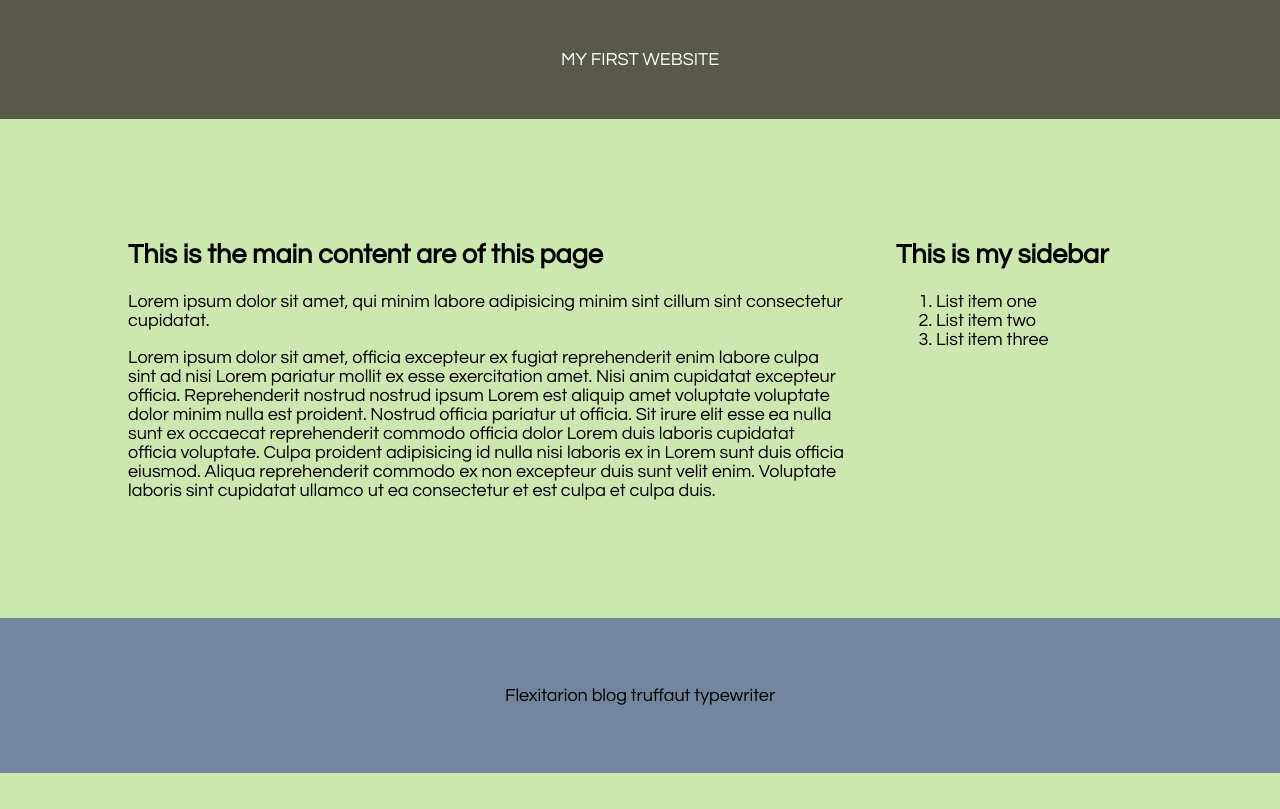
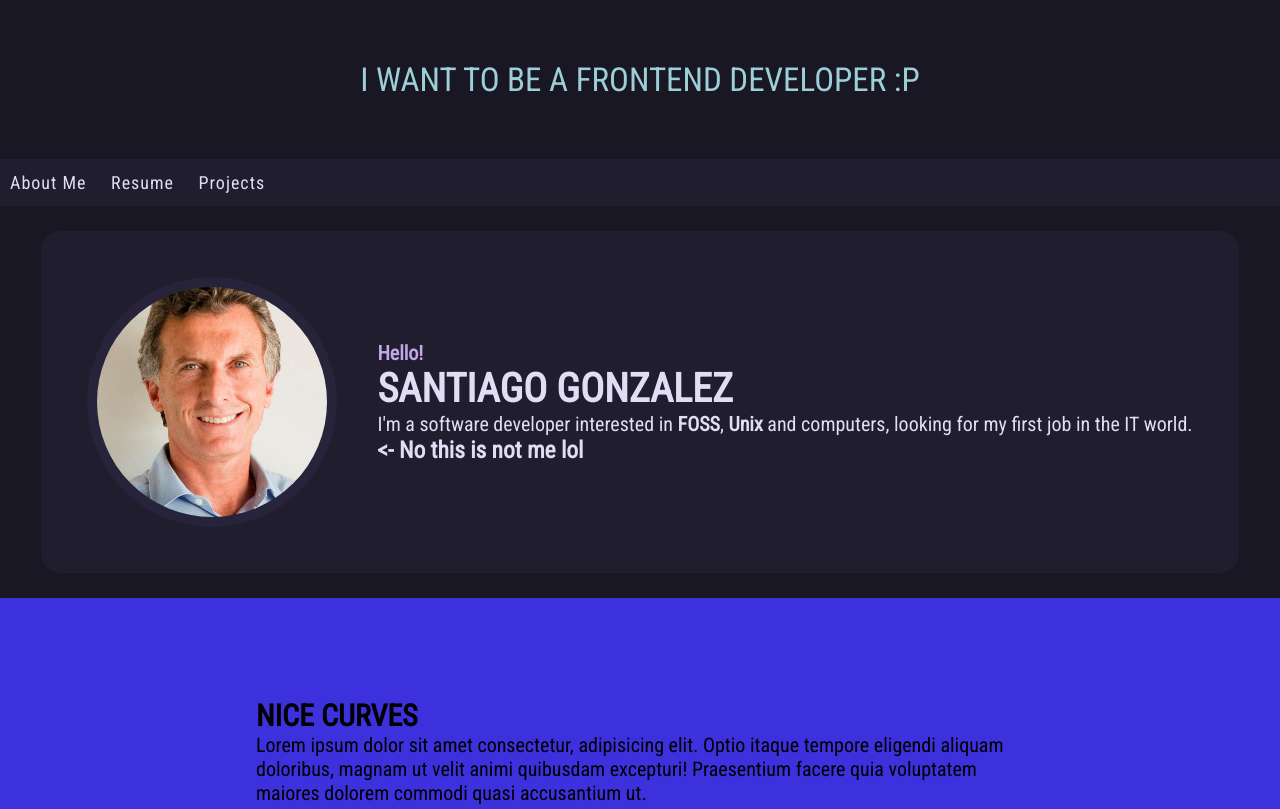
Before and after one commit to santiagogonzalez-dev/learning-webdev, a plain HTML site: page exercises/basic_website_layout/index.html in a window 1280 px wide. Shown: the top 809 px of the page. Drawn offline with Linux system fonts and the light colour scheme.

Commit message:
Errors on the navbar when scrolling

```diff
--- a/exercises/basic_website_layout/index.html
+++ b/exercises/basic_website_layout/index.html
@@ -10,47 +10,75 @@
         />
         <meta name="author" content="Santiago Gonzalez" />
         <link rel="stylesheet" href="style.css" type="text/css" />
+
+        <!-- Font -->
+        <link rel="preconnect" href="https://fonts.googleapis.com" />
+        <link rel="preconnect" href="https://fonts.gstatic.com" crossorigin />
+        <link
+            href="https://fonts.googleapis.com/css2?family=Roboto+Condensed&display=swap"
+            rel="stylesheet"
+        />
+
         <title>Basic Website Layout</title>
     </head>
+
     <body>
-        <header>My first website</header>
+        <header>I want to be a frontend developer :P</header>
 
-        <div class="container">
-            <section>
-                <h1>This is the main content are of this page</h1>
-                <p>
-                    Lorem ipsum dolor sit amet, qui minim labore adipisicing
-                    minim sint cillum sint consectetur cupidatat.
-                </p>
-                <p>
-                    Lorem ipsum dolor sit amet, officia excepteur ex fugiat
-                    reprehenderit enim labore culpa sint ad nisi Lorem pariatur
-                    mollit ex esse exercitation amet. Nisi anim cupidatat
-                    excepteur officia. Reprehenderit nostrud nostrud ipsum Lorem
-                    est aliquip amet voluptate voluptate dolor minim nulla est
-                    proident. Nostrud officia pariatur ut officia. Sit irure
-                    elit esse ea nulla sunt ex occaecat reprehenderit commodo
-                    officia dolor Lorem duis laboris cupidatat officia
-                    voluptate. Culpa proident adipisicing id nulla nisi laboris
-                    ex in Lorem sunt duis officia eiusmod. Aliqua reprehenderit
-                    commodo ex non excepteur duis sunt velit enim. Voluptate
-                    laboris sint cupidatat ullamco ut ea consectetur et est
-                    culpa et culpa duis.
-                </p>
-            </section>
+        <!-- the nav is sticky so I'm not going to put it inside <header> -->
+        <div id="navbar">
+            <a href="#aboutme">About Me</a>
+            <a href="#resume">Resume</a>
+            <a href="#projects">Projects</a>
+        </div>
 
-            <aside>
-                <h2>This is my sidebar</h2>
-                <ol>
-                    <li>List item one</li>
-                    <li>List item two</li>
-                    <li>List item three</li>
-                </ol>
-            </aside>
+        <!-- This is were the 'about me' card is in -->
+        <div class="main">
+            <div class="user-card">
+                <div class="avatar-container">
+                    <div class="avatar">
+                        <img
+                            src="macri.jpg"
+                            alt="mauricio macri"
+                        />
+                    </div>
+                </div>
+
+                <div class="card-text">
+                    <h4>Hello!</h4>
+                    <h1>Santiago Gonzalez</h1>
+                    <p>
+                        I'm a software developer interested in
+                        <strong>FOSS</strong>, <strong>Unix</strong>
+                        and computers, looking for my first job in the IT world.
+                    </p>
+                    <h3><- No this is not me lol</h2>
+                </div>
+            </div>
         </div>
+
+        <section class='blue'>
+            <h1>Nice Curves</h1>
+            <p>Lorem ipsum dolor sit amet consectetur, adipisicing elit. Optio itaque tempore eligendi aliquam doloribus, magnam ut velit animi quibusdam excepturi! Praesentium facere quia voluptatem maiores dolorem commodi quasi accusantium ut.</p>
+            <div class="curve"></div>
+        </section>
+        <section class='red'>
+            <h1>Nice Curves</h1>
+            <p>Saepe aspernatur ullam incidunt, sapiente nostrum animi, nam qui debitis maiores totam est, magni sed! Repellendus harum nesciunt dignissimos molestias esse soluta, quasi exercitationem libero alias consequatur blanditiis totam dolore!</p>
+        </section>
+        <section class='pink'>
+            <h1>Nice Curves</h1>
+            <p>Ad accusamus quisquam nisi quod iste laboriosam corporis cumque doloremque, eum, corrupti omnis, obcaecati aspernatur excepturi porro veritatis! Molestias blanditiis velit perferendis, sequi qui recusandae in earum nemo nam amet!</p>
+        </section>
+        <section class='dark'>
+            <h1>Nice Curves</h1>
+            <p>Dolores laborum delectus recusandae sequi ipsa velit debitis officia officiis ad impedit, nobis voluptas, modi aliquid, facere esse. Atque quia voluptates saepe fugit repellat necessitatibus officiis dicta eaque, porro ad.</p>
+        </section>
 
         <footer>
             <p>Flexitarion blog truffaut typewriter</p>
         </footer>
+
+        <script src="app.js"></script>
     </body>
 </html>
--- a/exercises/basic_website_layout/style.css
+++ b/exercises/basic_website_layout/style.css
@@ -1,39 +1,126 @@
-body {
-    background: #cde7b0;
-    font-family: 'Century Gothic', CenturyGothic, AppleGothic, sans-serif;
+* {
+    margin: 0;
+    padding: 0;
+    box-sizing: border-box;
+}
+
+body,
+html {
+    background: #7286a0; /* Background color of the entire page */
+    font-family: Iosevka, 'Roboto Condensed', sans-serif;
+    font-size: 20px;
+    margin: 0;
+    height: 70%;
+}
+
+/* Nav Bar */
+#navbar {
+    position: sticky;
+    top: 0px;
+    background-color: #1f1d2e;
+    margin: 0px;
+    overflow: hidden;
+    z-index: 100;
+}
+
+#navbar a {
+    text-decoration: none; /* This shows text cleanly */
     font-size: 18px;
-    margin: 0;
+    letter-spacing: 1px; /* Spaced out the letters a bit */
+    box-sizing: border-box;
+    display: inline-block;
+    color: #e0def4;
+    text-align: center;
+    padding: 13px 10px;
+}
+
+/* Colors applied when hovering with the mouse through the buttons */
+#navbar a:hover {
+    background: #26233a;
+    color: #31748f;
+}
+/* Nav Bar */
+
+.main {
+    height: 100%;
+    min-height: 70%;
+    background: #191724;
+    display: flex;
+    align-items: center;
+}
+
+.user-card {
+    background-color: #1f1d2e;
+    max-width: 1200px;
+    margin: 0 auto;
+    display: flex;
+    justify-content: space-between;
+    align-items: center;
+    gap: 2rem;
+    padding: 2.3rem;
+    color: #e0def4;
+    border-radius: 1rem;
+}
+
+.avatar {
+    width: 250px;
+    height: 250px;
+    overflow: hidden;
+    border-radius: 50%;
+    border: 10px solid #26233a;
+    position: relative;
+}
+
+img {
+    object-fit: cover;
+    width: 100%;
+    height: 100%;
 }
 
 header {
-    background: #59594a;
-    padding-top: 50px; /* This fixes the text/colors not touching the margins */
-    padding-bottom: 50px;
+    padding-top: 60px; /* This fixes the text/colors not touching the margins */
+    padding-bottom: 60px;
     text-align: center;
-    color: #fff;
+    color: #9ccfd8;
+    background-color: #191724;
     text-transform: uppercase;
-    margin-bottom: 100px;
+    font-size: 33px;
 }
 
-.container {
-    width: 80%; /* Occupy only 80% of the width */
-    margin: 0 auto;
+h1 {
+    text-transform: uppercase;
 }
 
-section {
-    float: left;
-    width: 70%; /* 70% of my container */
-    margin-bottom: 100px;
-}
-
-aside {
-    float: right;
-    width: 25%;
+h4 {
+    color: #c4a7e7;
 }
 
 footer {
-    background-color: #7286a0;
+    background-color: peru;
     clear: both;
     padding: 50px 0;
     text-align: center;
 }
+
+section {
+    position: relative;
+    flex-direction: column;
+    align-items: center;
+    min-height: 400px;
+    padding: 100px 20vw;
+}
+
+.blue {
+    background: #3c31dd;
+}
+.red {
+    background: #dd3f31;
+}
+
+.pink {
+    background: #ff0066;
+}
+
+.dark {
+    background: #0f0f10;
+}
```
Also changed, not shown: exercises/html_css/index.html (deleted, +0 -13 lines), exercises/index.js (deleted, +0 -129 lines), exercises/basic_website_layout/macri.jpg (added).
